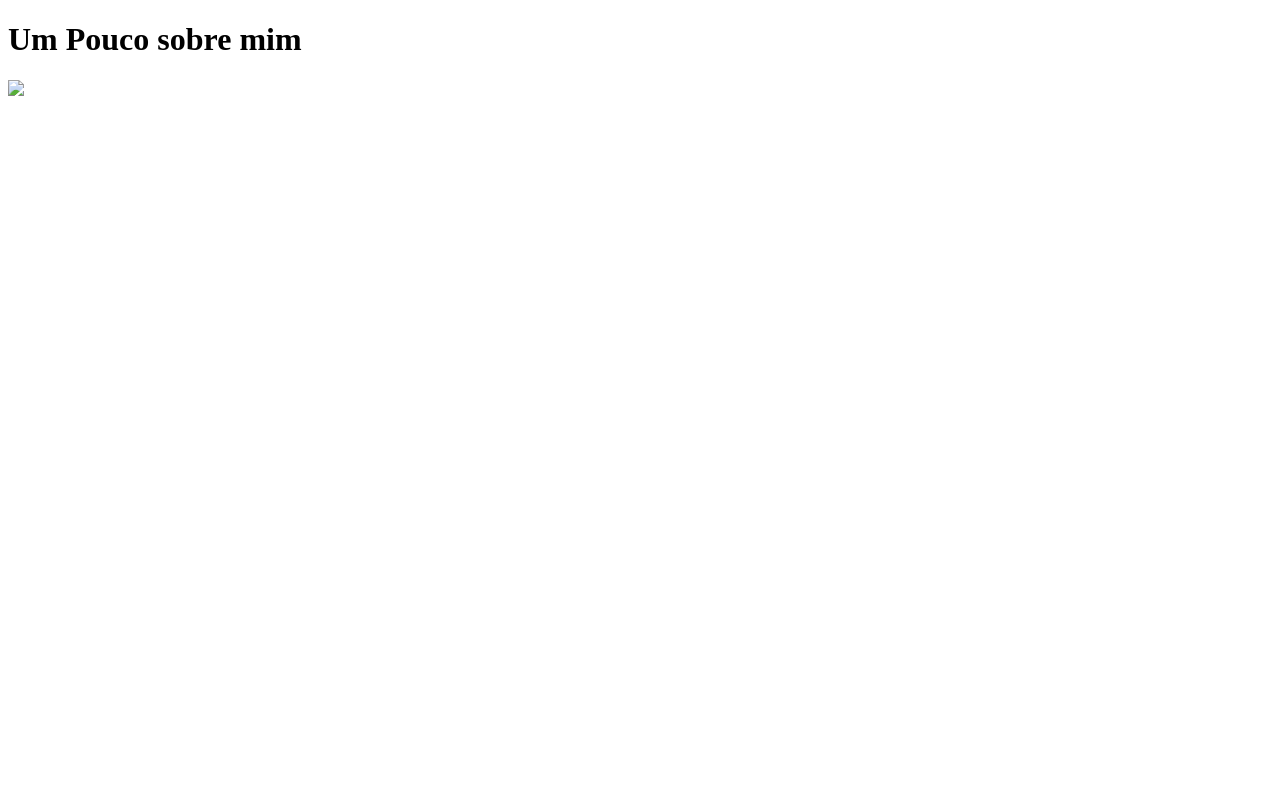
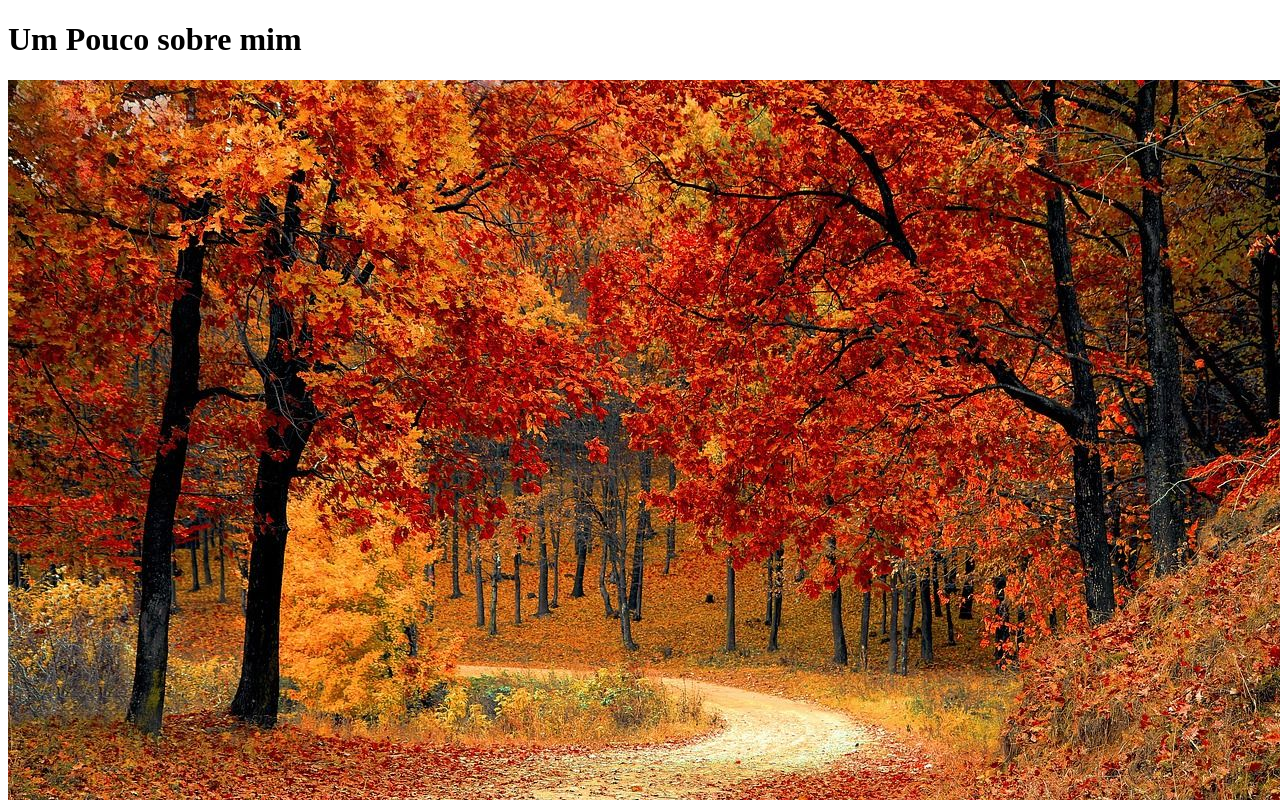
Before and after one commit to carol288/Teste, a plain HTML site: page index.html in a window 1280 px wide. Drawn offline with Linux system fonts and the light colour scheme.

Commit message:
nome da imagem

```diff
--- a/index.html
+++ b/index.html
@@ -8,5 +8,5 @@
 </head>
 <body>
   <h1>Um Pouco sobre mim </h1>
-  <img src=" sol.sol.jpg">
+  <img src="outono_capa.jpg">
 </body>
```
